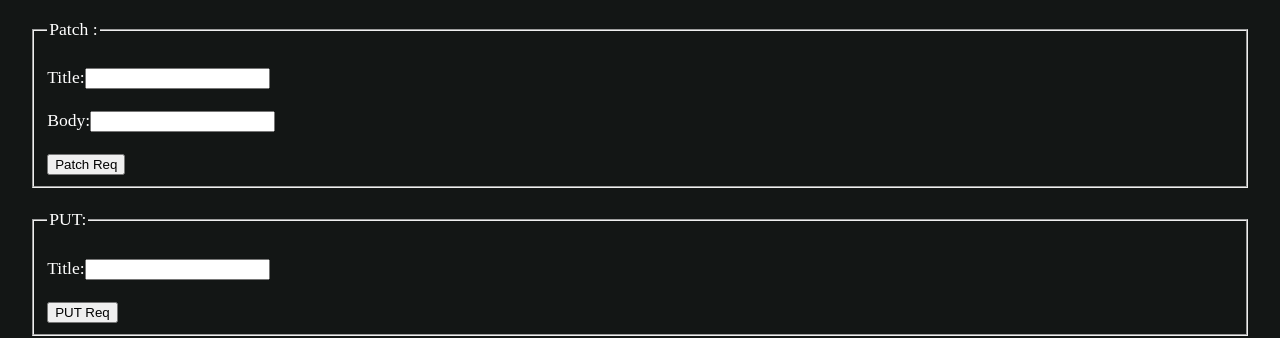
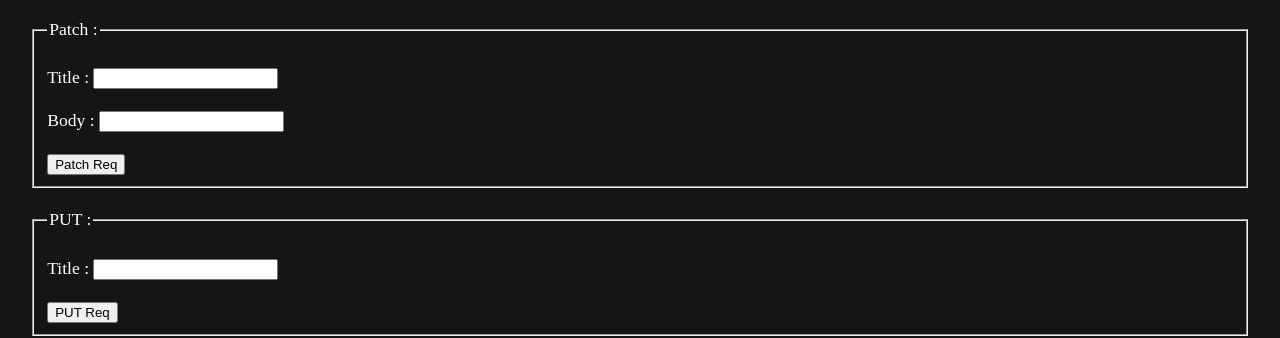
Before and after one commit to Ali-Sdg90/Learning-React-, a React (Create React App) app in the folder Playground/: page / in a window 1280 px wide. Shown: the part 3403-3741 px from the top of the page. Built offline with nearby package versions, Linux system fonts and the light colour scheme.

Commit message:
Update project until Vid79

```diff
--- a/Playground/src/components/AxiosPatch.js
+++ b/Playground/src/components/AxiosPatch.js
@@ -41,8 +41,7 @@ class AxiosPatch extends Component {
                     <fieldset>
                         <legend>Patch :</legend>
                         <br></br>
-                        <label>
-                            Title:
+                        <label>Title : </label>
                         <input
                             type="text"
                             value={this.state.title}
@@ -50,15 +49,14 @@ class AxiosPatch extends Component {
                         />
                         <br></br>
                         <br></br>
-                        </label>
-                        <label>
-                            Body:
+
+                        <label>Body : </label>
                         <input
                             type="text"
                             value={this.state.body}
                             onChange={this.handleBodyChange}
                         />
-                        </label>
+
                         <br></br>
                         <br></br>
                         <input type="submit" value="Patch Req"></input>
--- a/Playground/src/components/AxiosPut.js
+++ b/Playground/src/components/AxiosPut.js
@@ -32,10 +32,9 @@ class AxiosPut extends Component {
                 <br />
                 <form onSubmit={this.handleSubmit}>
                     <fieldset>
-                        <legend>PUT:</legend>
+                        <legend>PUT :</legend>
                         <br />
-                        <label>
-                            Title:
+                        <label>Title : </label>
                         <input
                             type="text"
                             value={this.state.title}
@@ -43,7 +42,7 @@ class AxiosPut extends Component {
                         />
                         <br />
                         <br />
-                        </label>
+
                         <input type="submit" value="PUT Req" />
                     </fieldset>
                 </form>
--- a/Playground/src/index.js
+++ b/Playground/src/index.js
@@ -3,5 +3,29 @@ import ReactDom from "react-dom";
 
 import App from "./App";
 
+import axios from "axios";
+
+axios.interceptors.request.use(
+    (request) => {
+        console.log(`A "${request.method}" request sent to ${request.url}`);
+        return request;
+    },
+    (error) => {
+        console.log(error);
+        return Promise.reject(error);
+    }
+);
+
+axios.interceptors.response.use(
+    (response) => {
+        console.log(`A response has been received from ${response.url}`);
+        return response;
+    },
+    (error) => {
+        console.log(error);
+        return Promise.reject(error);
+    }
+);
+
 // ReactDom.render(<h1>Ali</h1>, document.getElementById("root"));
 ReactDom.render(<App />, document.getElementById("root"));
```
Lines whose indentation alone changed are shown as unchanged.
